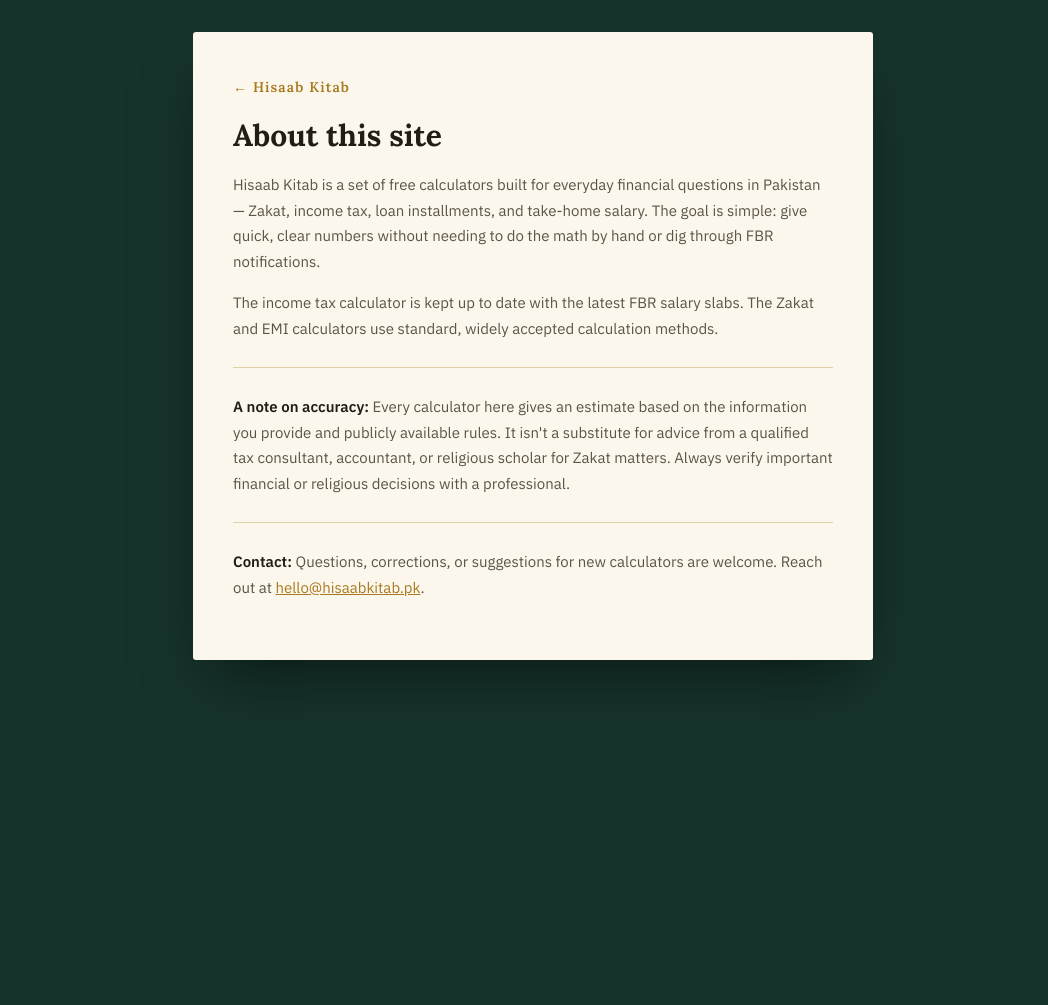
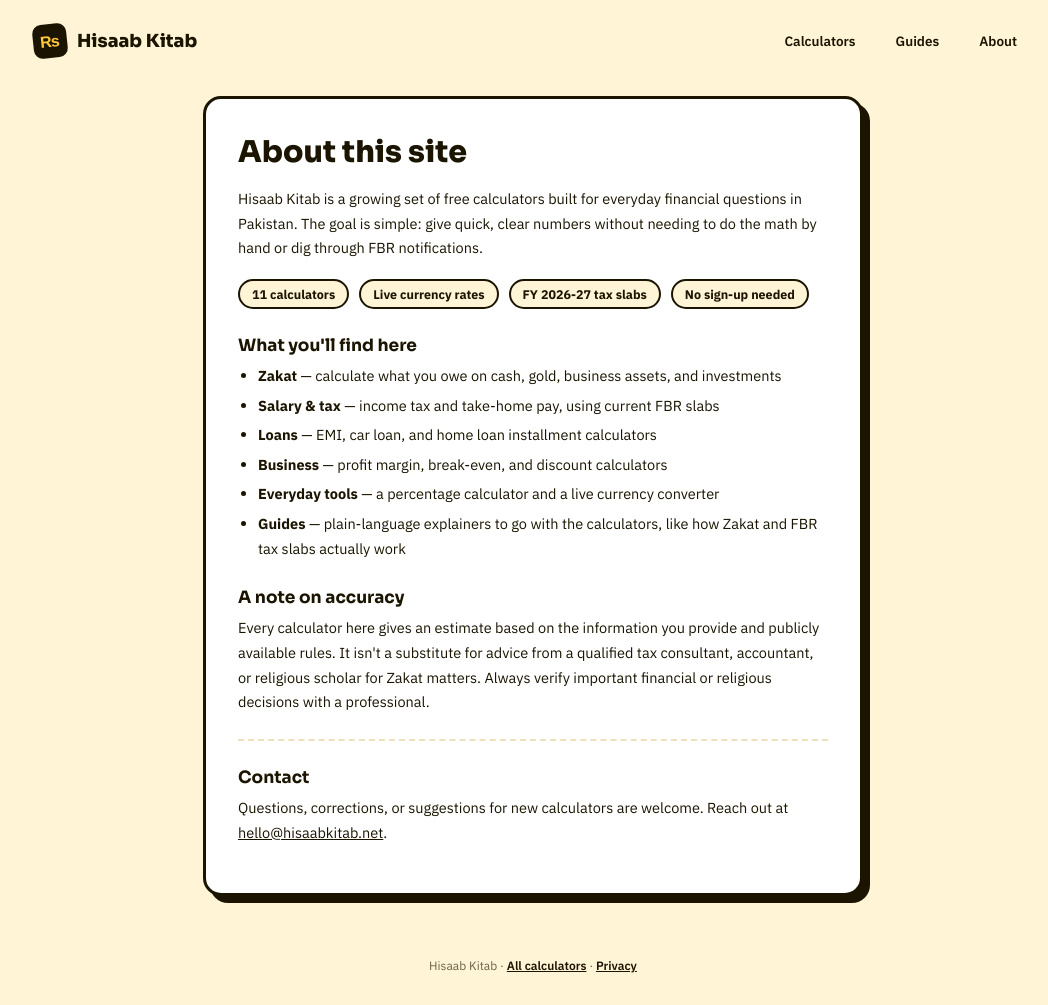
Before and after one commit to IdealHub92/HisaabKitab, a plain HTML site: page about.html in a window 1280 px wide. Shown: the whole page, without its empty margins (107-1155 px from the left). Before the commit the page ends 800 px from the top, so only its background shows below. Drawn offline with Linux system fonts and the light colour scheme.

Commit message:
Add files via upload

```diff
--- a/about.html
+++ b/about.html
@@ -4,7 +4,7 @@
 <meta charset="UTF-8">
 <meta name="viewport" content="width=device-width, initial-scale=1.0">
 <title>About — Hisaab Kitab</title>
-<!-- Google tag (gtag.js) -->
+<meta name="google-site-verification" content="IwTqPPjywtGz1IdvcccgyLyuj_soSixiV_cKMhEganc" />
 <script async src="https://www.googletagmanager.com/gtag/js?id=G-1SSYQEN5KC"></script>
 <script>
   window.dataLayer = window.dataLayer || [];
@@ -13,42 +13,88 @@
   gtag('config', 'G-1SSYQEN5KC');
 </script>
 <style>
-  @import url('https://fonts.googleapis.com/css2?family=Lora:ital,wght@0,500;0,600;0,700;1,500&family=IBM+Plex+Sans:wght@400;500;600&family=IBM+Plex+Mono:wght@400;500;600&display=swap');
+  @import url('https://fonts.googleapis.com/css2?family=Sora:wght@600;700;800&family=IBM+Plex+Sans:wght@400;500;600;700&display=swap');
   :root{
-    --cover:#16332B; --paper:#FBF7ED; --paper-line:#DED2AC;
-    --ink:#221D14; --ink-soft:#5B5546; --gold:#A9791F;
+    --ink:#1A1400; --sun:#FFC93C; --coral:#FF5C7A; --mint:#3DDC97;
+    --paper:#FFF4D6; --cloud:#FFFFFF; --ink-soft:#6B6248;
   }
   *{box-sizing:border-box;}
-  body{
-    margin:0; background:var(--cover); color:var(--ink);
-    font-family:'IBM Plex Sans', sans-serif; min-height:100vh;
-    display:flex; flex-direction:column; align-items:center; padding:32px 16px 64px;
+  body{ margin:0; background:var(--paper); color:var(--ink); font-family:'IBM Plex Sans',sans-serif; min-height:100vh; }
+  a{ color:var(--ink); }
+
+  .site-header{ display:flex; align-items:center; justify-content:space-between; max-width:1040px; margin:0 auto; padding:22px 20px 8px; }
+  .logo{ display:flex; align-items:center; gap:10px; text-decoration:none; }
+  .logo .mark{ width:34px; height:34px; background:var(--ink); border-radius:9px; display:flex; align-items:center; justify-content:center; color:var(--sun); font-family:'Sora',sans-serif; font-weight:800; font-size:16px; transform:rotate(-6deg); }
+  .logo .name{ font-family:'Sora',sans-serif; font-weight:800; font-size:18px; }
+  .site-nav{ display:flex; gap:8px; }
+  .site-nav a{ text-decoration:none; font-size:13.5px; font-weight:600; color:var(--ink); padding:8px 14px; border-radius:20px; border:2px solid transparent; }
+  .site-nav a:hover{ border-color:var(--ink); }
+
+  .wrap{ max-width:700px; margin:28px auto 0; padding:0 20px 40px; }
+  .card{ background:var(--cloud); border:3px solid var(--ink); border-radius:18px; box-shadow:7px 7px 0 var(--ink); padding:34px 32px; }
+  h1{ font-family:'Sora',sans-serif; font-weight:800; font-size:30px; margin:0 0 16px; }
+  h2{ font-family:'Sora',sans-serif; font-weight:700; font-size:17px; margin:26px 0 8px; }
+  p{ font-size:14.5px; line-height:1.7; color:var(--ink); margin:0 0 14px; }
+  ul{ padding-left:20px; margin:0 0 14px; }
+  li{ font-size:14.5px; line-height:1.7; margin-bottom:5px; }
+  strong{ color:var(--ink); }
+  hr{ border:none; border-top:2px dashed #EEE0BC; margin:24px 0; }
+
+  .stat-row{ display:flex; gap:10px; flex-wrap:wrap; margin:18px 0 6px; }
+  .stat-row span{
+    font-size:12.5px; font-weight:700; background:var(--paper); border:2px solid var(--ink);
+    padding:5px 12px; border-radius:20px;
   }
-  .book{
-    max-width:680px; width:100%; background:var(--paper); border-radius:3px;
-    box-shadow:0 30px 60px -20px rgba(0,0,0,0.55); padding:44px 40px;
+
+  footer{ max-width:700px; margin:20px auto 0; padding:0 20px 30px; color:var(--ink-soft); font-size:12px; text-align:center; line-height:1.6; }
+  footer a{ font-weight:600; text-decoration:underline; }
+
+  @media (max-width:600px){
+    .site-nav{ display:none; }
+    .card{ padding:26px 22px; }
   }
-  a{ color:var(--gold); }
-  .mark{
-    display:inline-block; font-family:'Lora', serif; font-weight:600; font-size:14px;
-    letter-spacing:0.08em; color:var(--gold); text-decoration:none; margin-bottom:20px;
-  }
-  h1{ font-family:'Lora', serif; font-size:30px; margin:0 0 18px; }
-  p{ font-size:15px; line-height:1.7; color:var(--ink-soft); margin:0 0 16px; }
-  strong{ color:var(--ink); }
-  hr{ border:none; border-top:1px solid var(--paper-line); margin:26px 0; }
 </style>
 </head>
 <body>
-  <div class="book">
-    <a class="mark" href="index.html">← Hisaab Kitab</a>
-    <h1>About this site</h1>
-    <p>Hisaab Kitab is a set of free calculators built for everyday financial questions in Pakistan — Zakat, income tax, loan installments, and take-home salary. The goal is simple: give quick, clear numbers without needing to do the math by hand or dig through FBR notifications.</p>
-    <p>The income tax calculator is kept up to date with the latest FBR salary slabs. The Zakat and EMI calculators use standard, widely accepted calculation methods.</p>
-    <hr>
-    <p><strong>A note on accuracy:</strong> Every calculator here gives an estimate based on the information you provide and publicly available rules. It isn't a substitute for advice from a qualified tax consultant, accountant, or religious scholar for Zakat matters. Always verify important financial or religious decisions with a professional.</p>
-    <hr>
-    <p><strong>Contact:</strong> Questions, corrections, or suggestions for new calculators are welcome. Reach out at <a href="mailto:hello@hisaabkitab.pk">hello@hisaabkitab.pk</a>.</p>
+  <header class="site-header">
+    <a class="logo" href="index.html"><span class="mark">₨</span><span class="name">Hisaab Kitab</span></a>
+    <nav class="site-nav"><a href="index.html">Calculators</a><a href="index.html#guides-section">Guides</a><a href="about.html">About</a></nav>
+  </header>
+
+  <div class="wrap">
+    <div class="card">
+      <h1>About this site</h1>
+      <p>Hisaab Kitab is a growing set of free calculators built for everyday financial questions in Pakistan. The goal is simple: give quick, clear numbers without needing to do the math by hand or dig through FBR notifications.</p>
+
+      <div class="stat-row">
+        <span>11 calculators</span>
+        <span>Live currency rates</span>
+        <span>FY 2026-27 tax slabs</span>
+        <span>No sign-up needed</span>
+      </div>
+
+      <h2>What you'll find here</h2>
+      <ul>
+        <li><strong>Zakat</strong> — calculate what you owe on cash, gold, business assets, and investments</li>
+        <li><strong>Salary &amp; tax</strong> — income tax and take-home pay, using current FBR slabs</li>
+        <li><strong>Loans</strong> — EMI, car loan, and home loan installment calculators</li>
+        <li><strong>Business</strong> — profit margin, break-even, and discount calculators</li>
+        <li><strong>Everyday tools</strong> — a percentage calculator and a live currency converter</li>
+        <li><strong>Guides</strong> — plain-language explainers to go with the calculators, like how Zakat and FBR tax slabs actually work</li>
+      </ul>
+
+      <h2>A note on accuracy</h2>
+      <p>Every calculator here gives an estimate based on the information you provide and publicly available rules. It isn't a substitute for advice from a qualified tax consultant, accountant, or religious scholar for Zakat matters. Always verify important financial or religious decisions with a professional.</p>
+
+      <hr>
+
+      <h2>Contact</h2>
+      <p>Questions, corrections, or suggestions for new calculators are welcome. Reach out at <a href="mailto:hello@hisaabkitab.net">hello@hisaabkitab.net</a>.</p>
+    </div>
   </div>
+
+  <footer>
+    Hisaab Kitab · <a href="index.html">All calculators</a> · <a href="privacy.html">Privacy</a>
+  </footer>
 </body>
 </html>
```
